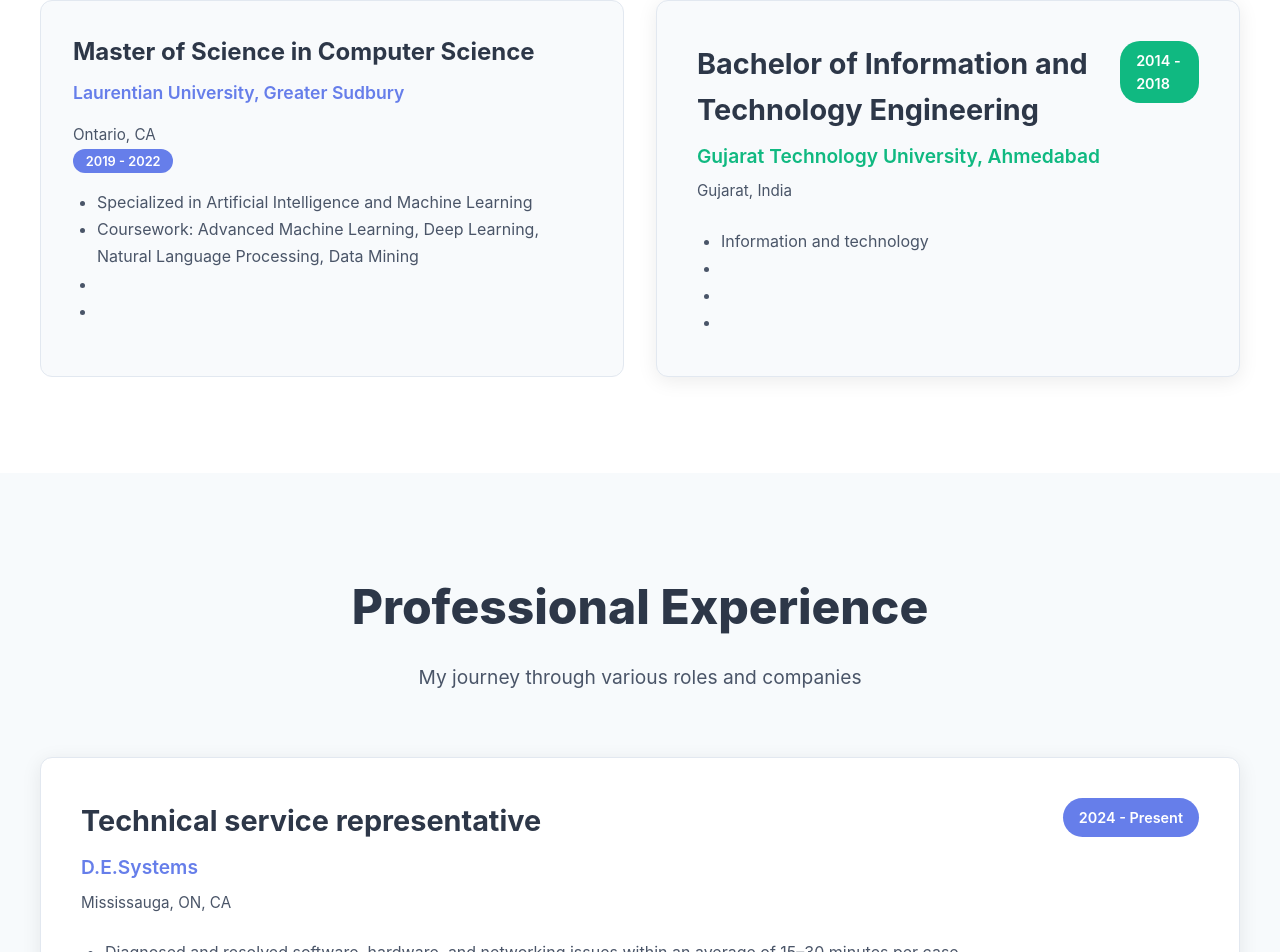
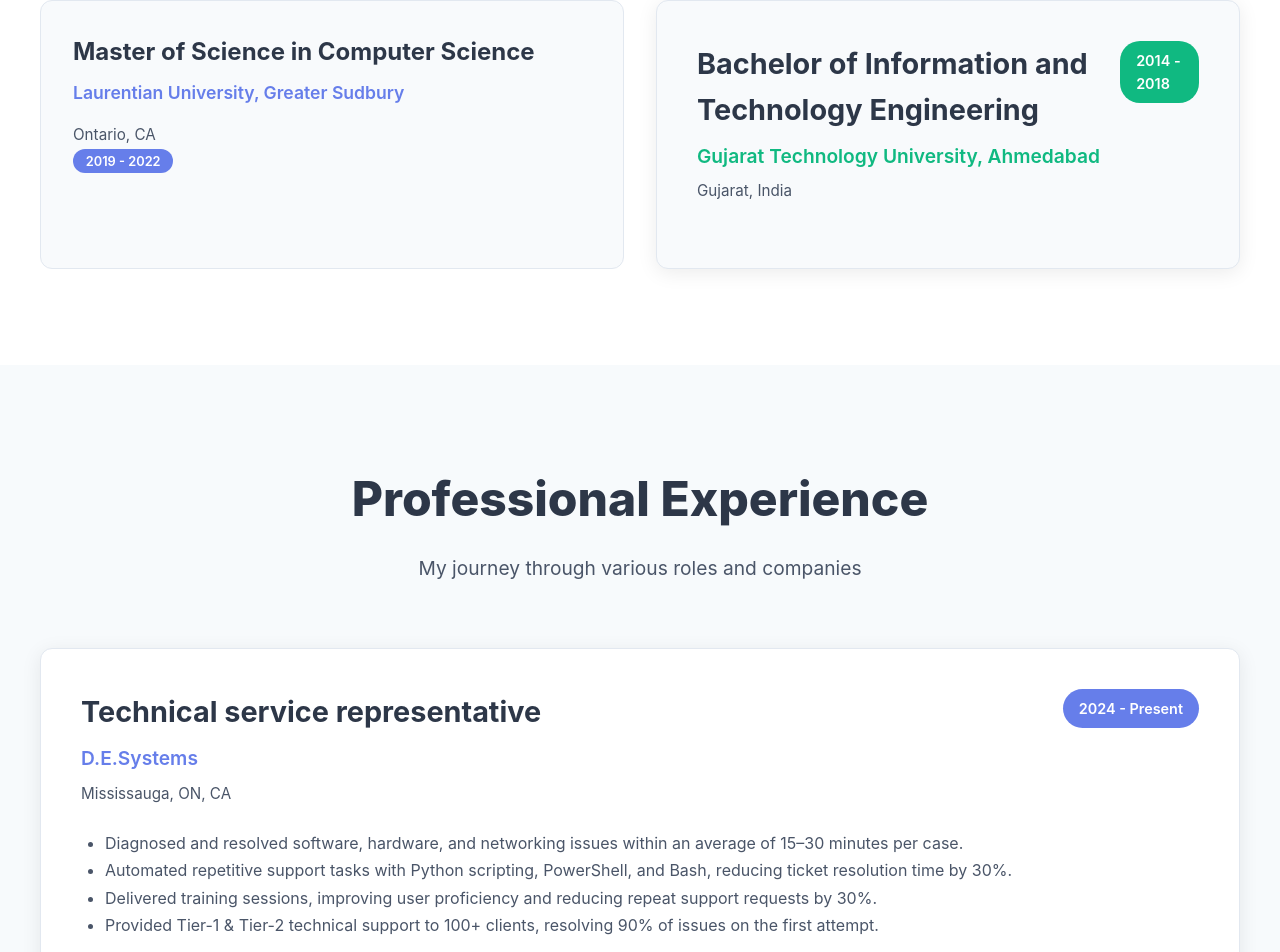
Before and after one commit to Mesh-Tech10/portfolio-website, a Next.js app: page / in a window 1280 px wide. Shown: the part 1942-2894 px from the top of the page. Built offline with nearby package versions, Linux system fonts and the light colour scheme.

Commit message:
Update Portfolio.js

```diff
--- a/components/Portfolio.js
+++ b/components/Portfolio.js
@@ -383,10 +383,10 @@ const Portfolio = () => {
                 paddingLeft: '1.5rem',
                 margin: 0
               }}>
-                <li>Specialized in Artificial Intelligence and Machine Learning</li>
+               {/* <li>Specialized in Artificial Intelligence and Machine Learning</li>
                 <li>Coursework: Advanced Machine Learning, Deep Learning, Natural Language Processing, Data Mining</li>
                 <li></li>
-                <li></li>
+                <li></li>*/}
               </ul>
             </div>
 
@@ -440,10 +440,10 @@ const Portfolio = () => {
                 paddingLeft: '1.5rem',
                 margin: 0
               }}>
-                <li>Information and technology</li>
+              {/*  <li>Information and technology</li>
                 <li></li>
                 <li></li>
-                <li></li>
+                <li></li>*/}
               </ul>
             </div>
           </div>
```
